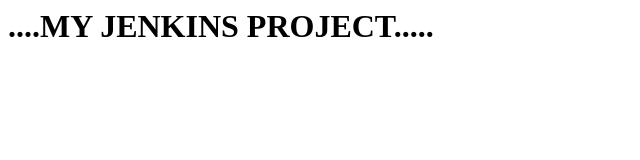
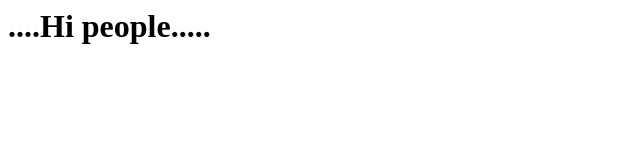
Before and after one commit to kalpantgadekar/My_Test_Repo, a plain HTML site: page index.html in a window 1280 px wide. Shown: the whole page, without its empty margins (0-640 px from the left). Drawn offline with Linux system fonts and the light colour scheme.

Commit message:
1Update index.html

```diff
--- a/index.html
+++ b/index.html
@@ -1 +1 @@
-<h1>....MY JENKINS PROJECT.....</h1>
+<h1>....Hi people.....</h1>
```
